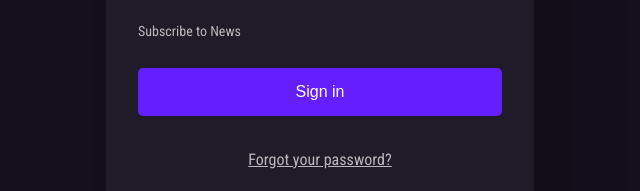
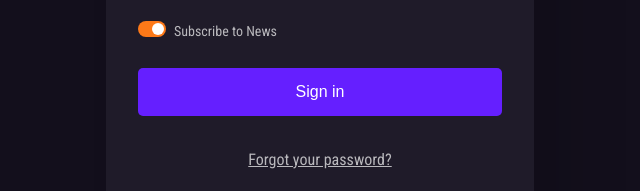
Before and after one commit to naurisievins/MD2-1, a plain HTML site: page index.html in a window 1280 px wide. Shown: the part 307-498 px from the top of the page, 320-960 px from the left. Drawn offline with nearby package versions, Linux system fonts and the light colour scheme; files that its build step writes are made by us from their sources.

Commit message:
login form update

```diff
--- a/index.html
+++ b/index.html
@@ -23,7 +23,16 @@
             <label class="form-label-style">Password: <br>
                 <input class="form-input-field" type="password" placeholder="Your password" required>
             </label><br>
-            <span class="subscribe-news">Subscribe to News</span><br>
+            <div class="subscribe-news-container">
+                <div class="subscribe-news-slider-container">
+                    <label class="switch">
+                        <input type="checkbox" checked>
+                        <span class="slider round"></span>
+                    </label>
+                </div>
+                <span class="subscribe-news-span">Subscribe to News</span>
+            </div>
+            <br>
             <input class="login-container-submit-button" type="submit" value="Sign in">
             <a class="forgot-password" href="#">Forgot your password?</a>
             <div class="divider-line"></div>
--- a/styles.scss
+++ b/styles.scss
@@ -1,16 +1,19 @@
 * {
   box-sizing: border-box;
 }
+
 body {
   margin:0 auto;
   font-family: 'Roboto Condensed', sans-serif;
 }
+
 .form {
   display:flex;
   justify-content: center;
   padding:104px;
   background-color:#130F1C;
 }
+
 .login-container {
   display:flex;
   background-color:#1F1B29;
@@ -20,14 +23,17 @@ body {
   box-shadow: 40px 40px 60px 0px #0000001A;
   border-radius:10px;
 }
+
 .login-container form, .form-input-field, .login-container-submit-button{
   width:100%;
 }
+
 .form-label-style {
   color: #BAB9BD;
   font-size:16px;
   line-height:24px;
 }
+
 .form-input-field {
   color: #99969E;
   font-size:16px;
@@ -39,13 +45,23 @@ body {
   margin-top:4px;
   margin-bottom:16px;
 }
-.subscribe-news {
+
+.subscribe-news-container {
+  margin:8px 0;
+}
+
+.subscribe-news-slider-container {
+  margin-right:8px;
+  float:left;
+}
+
+.subscribe-news-span {
   display:block;
   color:#BAB9BD;
   font-size:14px;
   line-height:20px;
-  margin:8px 0;
 }
+
 .login-container-submit-button {
   background-color:#651FFF;
   border-radius:5px;
@@ -56,10 +72,12 @@ body {
   line-height:24px;
   margin-bottom:32px;
 }
+
 .login-container-submit-button:hover {
   opacity:0.8;
   cursor:pointer;
 }
+
 .forgot-password {
   display:block;
   text-decoration:underline;
@@ -68,9 +86,11 @@ body {
   line-height:24px;
   text-align:center;
 }
+
 .forgot-password:hover{
 font-size: 16.5px;
 }
+
 .divider-line {
   width:100%;
   height:2px;
@@ -78,6 +98,7 @@ font-size: 16.5px;
   border-radius: 11px;
   margin:32px 0;
 }
+
 .alt-login-txt {
   display:block;
   text-align:center;
@@ -85,10 +106,12 @@ font-size: 16.5px;
   line-height:24px;
   color:#5A5761;
 }
+
 .alt-login-button-container {
   display:flex;
   margin-top:16px;
 }
+
 .alt-login-button-google {
   width: calc(50% - 8px);
   margin:0;
@@ -101,6 +124,7 @@ font-size: 16.5px;
   border-radius:5px;
   border:none;
 }
+
 .alt-login-button-fb {
   width: calc(50% - 8px);
   margin:0;
@@ -119,3 +143,69 @@ font-size: 16.5px;
   cursor:pointer;
   border:2px solid #2E2A36;
 }
+
+/* ---------- Subscribe new switch ----------*/
+
+/* The switch - the box around the slider */
+.switch {
+  position: relative;
+  display: inline-block;
+  width: 28px;
+  height: 16px;
+}
+
+/* Hide default HTML checkbox */
+.switch input {
+  opacity: 0;
+  width: 0;
+  height: 0;
+}
+
+/* The slider */
+.slider {
+  position: absolute;
+  cursor: pointer;
+  top: 0;
+  left: 0;
+  right: 0;
+  bottom: 0;
+  background-color: #E9E9E9;
+  -webkit-transition: .4s;
+  transition: .4s;
+}
+
+.slider:before {
+  position: absolute;
+  content: "";
+  height: 12px;
+  width: 12px;
+  left: 2px;
+  bottom: 2px;
+  background-color: white;
+  -webkit-transition: .4s;
+  transition: .4s;
+}
+
+input:checked + .slider {
+  background-color: #FD7918;
+}
+
+input:focus + .slider {
+  box-shadow: 0 0 1px #FD7918;
+}
+
+input:checked + .slider:before {
+  -webkit-transform: translateX(12px);
+  -ms-transform: translateX(12px);
+  transform: translateX(12px);
+}
+
+/* Rounded sliders */
+.slider.round {
+  border-radius: 34px;
+}
+
+.slider.round:before {
+  border-radius: 50%;
+}
+/* ---------- End of subscribe new switch ----------*/
```
